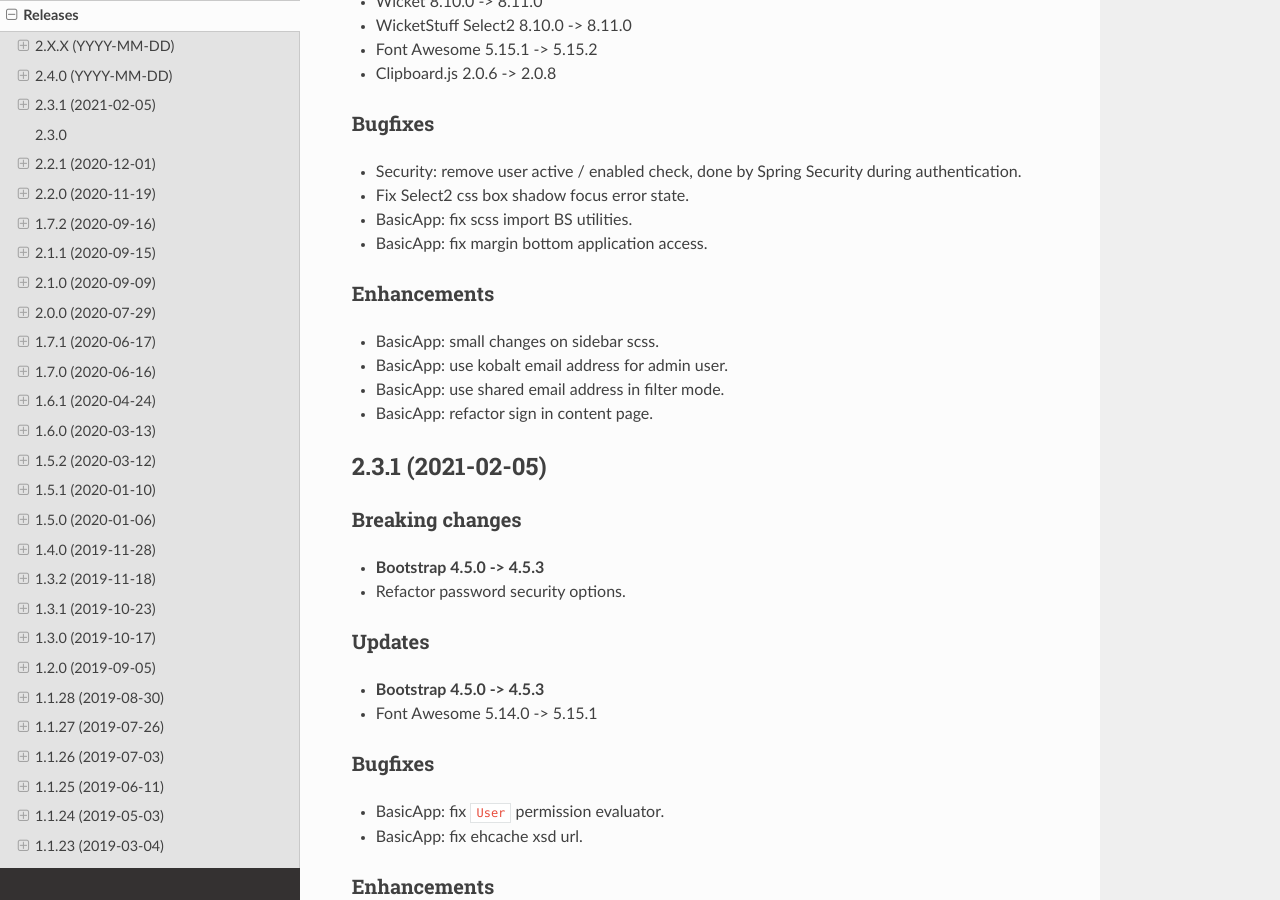
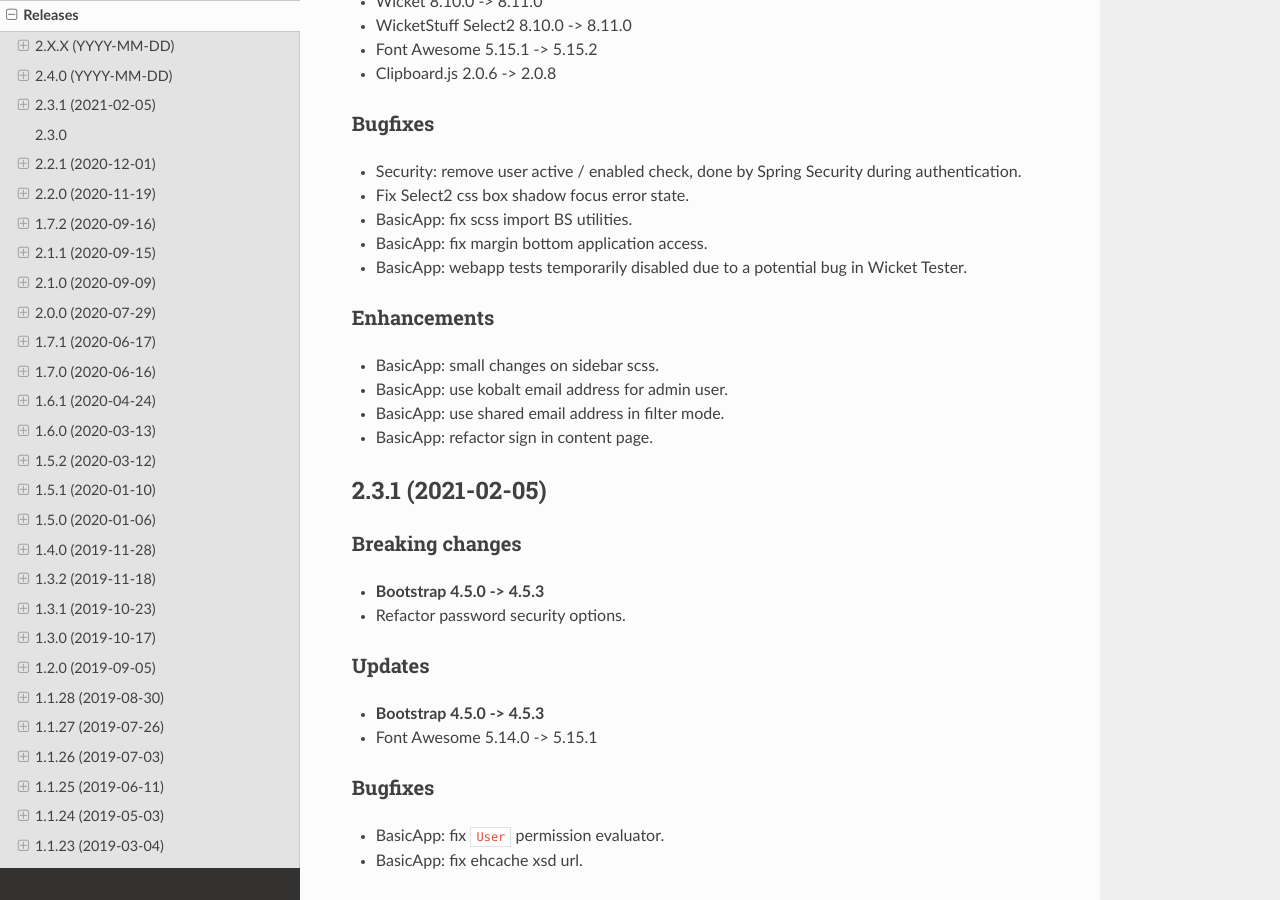
Before and after one commit to igloo-project/igloo-doc, a Sphinx documentation site: the page built from source/release-notes/releases.rst, in a window 1280 px wide and 900 px high, scrolled down 676 px. Built offline with Sphinx 7.4.7 and the Read the Docs theme 2.0.0, drawn with Linux system fonts in a browser that asks for light colours.

Commit message:
2.4.0: release notes

```diff
--- a/source/release-notes/releases.rst
+++ b/source/release-notes/releases.rst
@@ -45,6 +45,7 @@
 * Fix Select2 css box shadow focus error state.
 * BasicApp: fix scss import BS utilities.
 * BasicApp: fix margin bottom application access.
+* BasicApp: webapp tests temporarily disabled due to a potential bug in Wicket Tester.
 
 Enhancements
 ************
```
